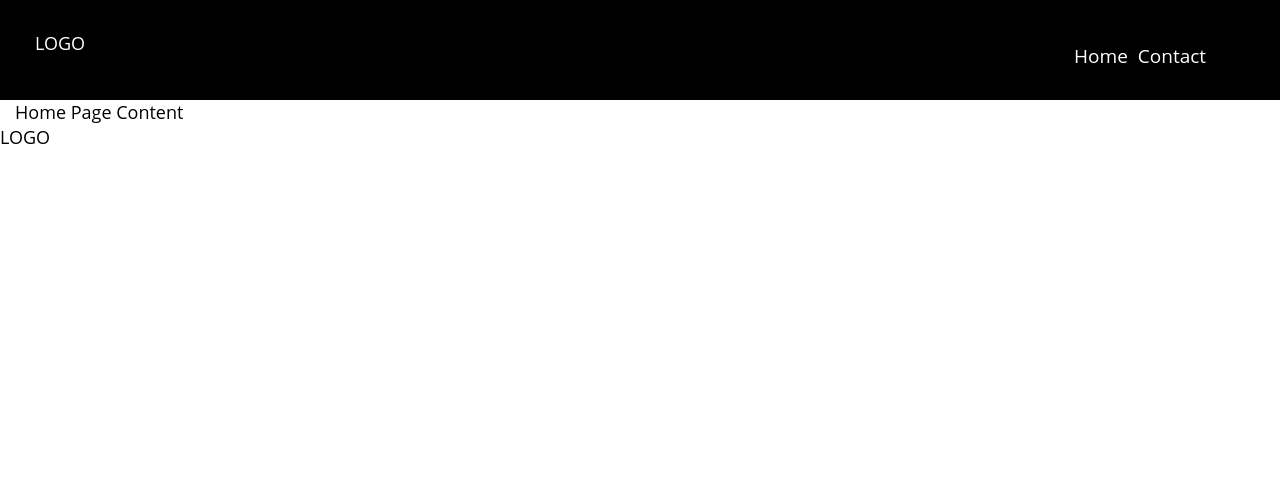
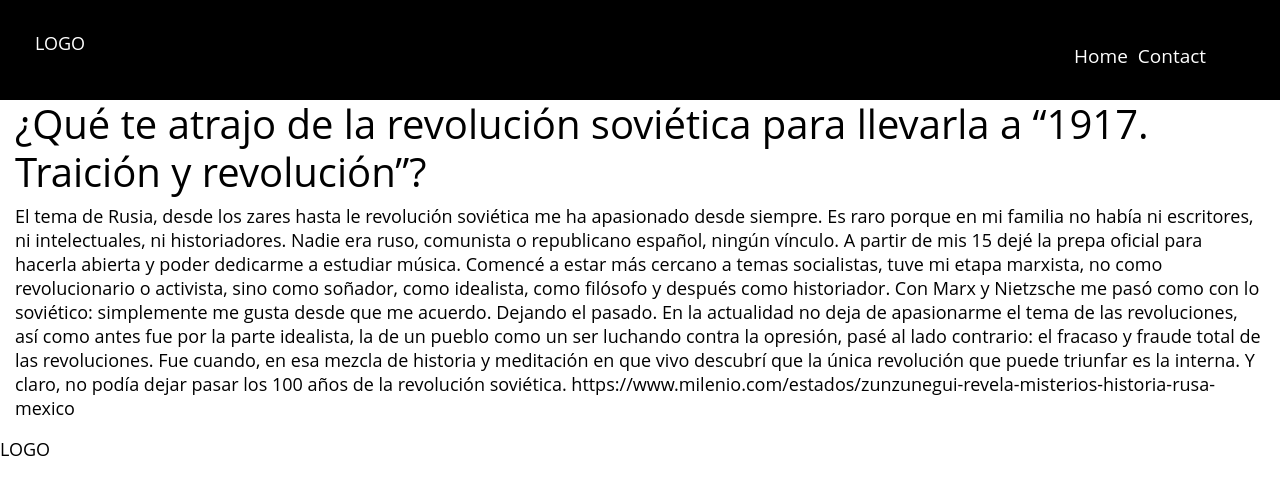
Before and after one commit to linorallo/Web_Scrapper, a React (Create React App) app in the folder web/product-finder/: page / in a window 1280 px wide. Shown: the top 494 px of the page. Built offline with nearby package versions, Linux system fonts and the light colour scheme.

Commit message:
homePage updated with router

```diff
--- a/web/product-finder/src/components/pages/homePage.js
+++ b/web/product-finder/src/components/pages/homePage.js
@@ -4,8 +4,12 @@ import React from 'react';
 function Homepage ()  {
   return (
     <div className="container-fluid">
-       Home Page Content
-
+      <h1>
+      ¿Qué te atrajo de la revolución soviética para llevarla a “1917. Traición y revolución”?
+      </h1>
+      <p>
+        El tema de Rusia, desde los zares hasta le revolución soviética me ha apasionado desde siempre. Es raro porque en mi familia no había ni escritores, ni intelectuales, ni historiadores. Nadie era ruso, comunista o republicano español, ningún vínculo. A partir de mis 15 dejé la prepa oficial para hacerla abierta y poder dedicarme a estudiar música. Comencé a estar más cercano a temas socialistas, tuve mi etapa marxista, no como revolucionario o activista, sino como soñador, como idealista, como filósofo y después como historiador. Con Marx y Nietzsche me pasó como con lo soviético: simplemente me gusta desde que me acuerdo. Dejando el pasado. En la actualidad no deja de apasionarme el tema de las revoluciones, así como antes fue por la parte idealista, la de un pueblo como un ser luchando contra la opresión, pasé al lado contrario: el fracaso y fraude total de las revoluciones. Fue cuando, en esa mezcla de historia y meditación en que vivo descubrí que la única revolución que puede triunfar es la interna. Y claro, no podía dejar pasar los 100 años de la revolución soviética. https://www.milenio.com/estados/zunzunegui-revela-misterios-historia-rusa-mexico
+      </p>
     </div>
   );
 }
```
